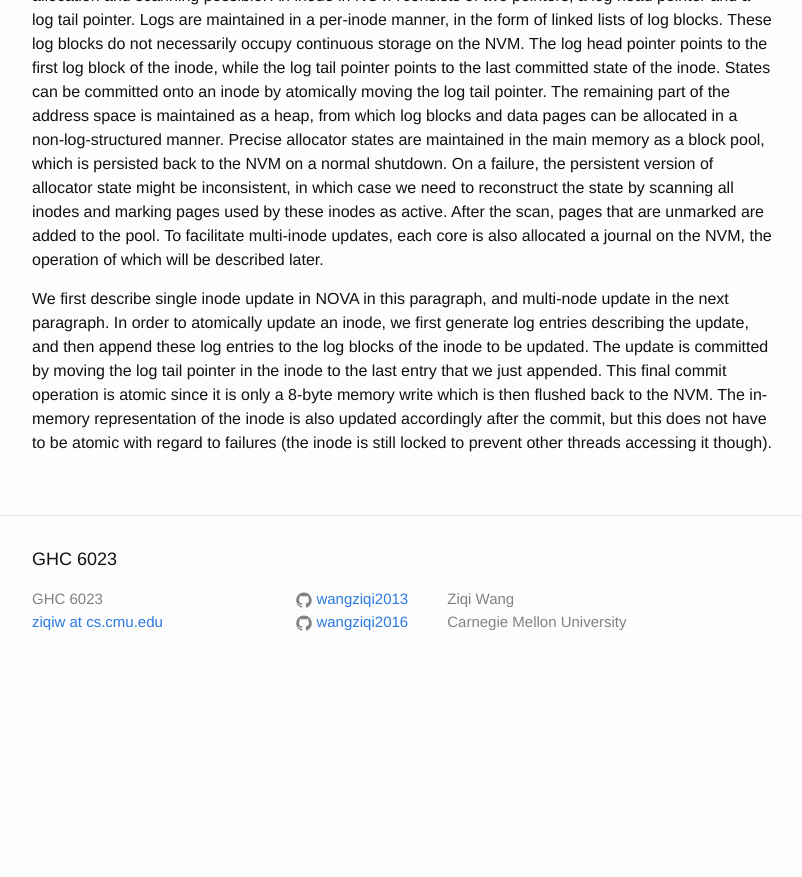
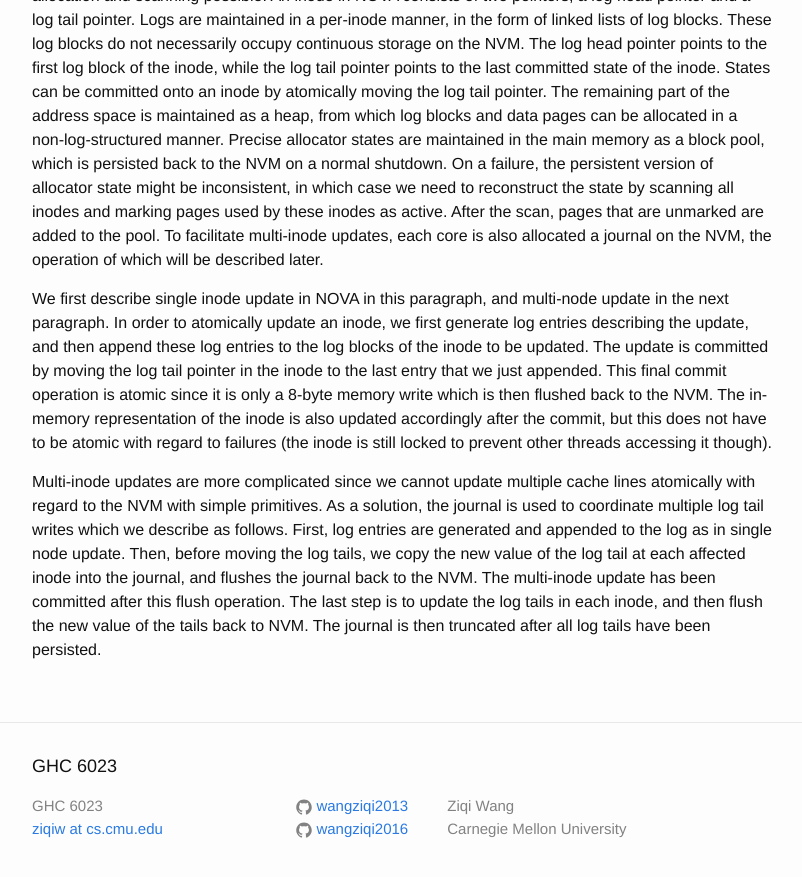
Before and after one commit to wangziqi2013/wangziqi2013.github.io, a Jekyll site: the page built from _posts/2019-10-26-nova.markdown, in a window 1280 px wide and 900 px high, scrolled down 1666 px. Shown: the top 877 px of the window, without its empty margins (238-1040 px from the left). Built offline with Jekyll 4.4.1, drawn with Linux system fonts in a browser that asks for light colours; before the commit the page ends 2359 px from its top, so only the background shows below that.

Commit message:
Adding multinode update

```diff
--- a/_posts/2019-10-26-nova.markdown
+++ b/_posts/2019-10-26-nova.markdown
@@ -73,3 +73,11 @@ entry that we just appended. This final commit operation is atomic since it is o
 flushed back to the NVM. The in-memory representation of the inode is also updated accordingly after the commit, but
 this does not have to be atomic with regard to failures (the inode is still locked to prevent other threads accessing it
 though).
+
+Multi-inode updates are more complicated since we cannot update multiple cache lines atomically with regard to the NVM
+with simple primitives. As a solution, the journal is used to coordinate multiple log tail writes which we describe
+as follows. First, log entries are generated and appended to the log as in single node update. Then, before moving the
+log tails, we copy the new value of the log tail at each affected inode into the journal, and flushes the journal
+back to the NVM. The multi-inode update has been committed after this flush operation. The last step is to update the
+log tails in each inode, and then flush the new value of the tails back to NVM. The journal is then truncated after all
+log tails have been persisted.
```
